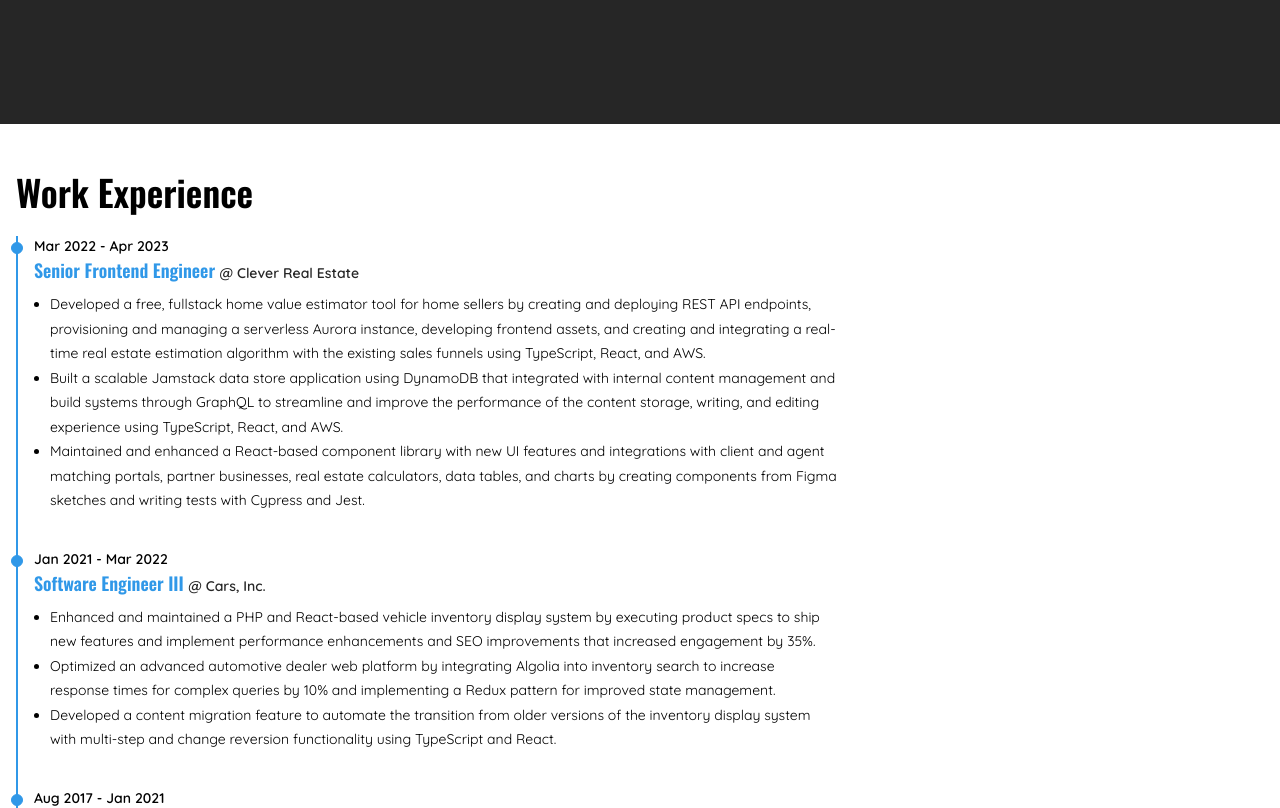
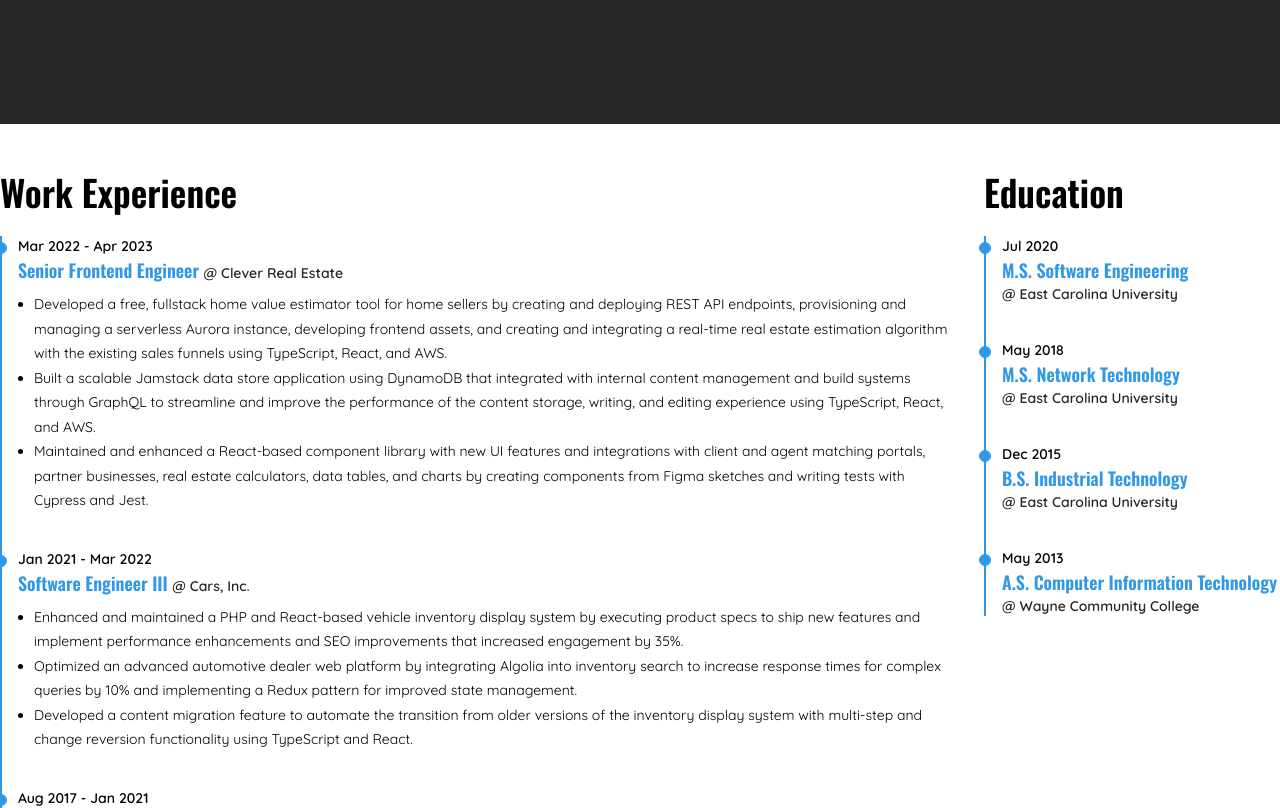
Before and after one commit to vegam17/aligntech, a React (Create React App) app: page / in a window 1280 px wide. Shown: the part 420-1228 px from the top of the page. Built offline with nearby package versions, Linux system fonts and the light colour scheme.

Commit message:
added education timeline

```diff
--- a/src/App.module.scss
+++ b/src/App.module.scss
@@ -1,7 +1,7 @@
 .columns {
-  @apply grid sm:grid-cols-3 gap-8 py-12;
+  @apply grid sm:grid-cols-4 gap-8 py-12;
   section {
-    @apply col-span-2;
+    @apply col-span-3;
   }
   aside {
     @apply col-span-1;
--- a/src/App.tsx
+++ b/src/App.tsx
@@ -1,5 +1,6 @@
 import Header from './components/Header';
 import WorkExperience from './components/WorkExperience';
+import Education from './components/Education';
 import Container from './components/Container';
 import styles from './App.module.scss';
 
@@ -10,6 +11,7 @@ export default function App() {
       <Container>
         <div className={styles.columns}>
           <WorkExperience />
+          <Education />
         </div>
       </Container>
     </main>
--- /dev/null
+++ b/src/components/Education/Education.module.scss
@@ -0,0 +1,7 @@
+.education {
+    h3 {
+        span {
+            @apply block;
+        }
+    }
+}
--- /dev/null
+++ b/src/components/Education/Education.tsx
@@ -0,0 +1,14 @@
+import Timeline from '../Timeline';
+import { TEvent } from '../../types';
+import data from '../../data';
+import styles from './Education.module.scss';
+
+export default function Education() {
+  const education: TEvent[] = data.education;
+  return (
+    <aside className={styles.education}>
+      <h2>Education</h2>
+      <Timeline events={education} />
+    </aside>
+  );
+}
--- /dev/null
+++ b/src/components/Education/index.ts
@@ -0,0 +1,3 @@
+import Education from './Education';
+
+export default Education;
--- a/src/data/index.ts
+++ b/src/data/index.ts
@@ -63,6 +63,40 @@ const data = {
         'Created company-wide financial analytics dashboards for C-level Executives using React that consumed Salesforce APIs and integrated into the admin dashboard to provide bottom-line financial reporting for management.'
       ]
     }
+  ],
+  education: [
+    {
+      date: {
+        from: '',
+        to: '2020-07-01'
+      },
+      heading: 'M.S. Software Engineering',
+      subheading: 'East Carolina University'
+    },
+    {
+      date: {
+        from: '',
+        to: '2018-05-01'
+      },
+      heading: 'M.S. Network Technology',
+      subheading: 'East Carolina University'
+    },
+    {
+      date: {
+        from: '',
+        to: '2015-12-01'
+      },
+      heading: 'B.S. Industrial Technology',
+      subheading: 'East Carolina University'
+    },
+    {
+      date: {
+        from: '',
+        to: '2013-05-01'
+      },
+      heading: 'A.S. Computer Information Technology',
+      subheading: 'Wayne Community College'
+    }
   ]
 };
 
--- a/src/index.css
+++ b/src/index.css
@@ -21,5 +21,5 @@ p {
     @apply font-quicksand font-semibold text-sm;
 }
 .container {
-    @apply mx-auto max-w-7xl px-4;
+    @apply mx-auto max-w-7xl px-4 sm:px-0;
 }
```
